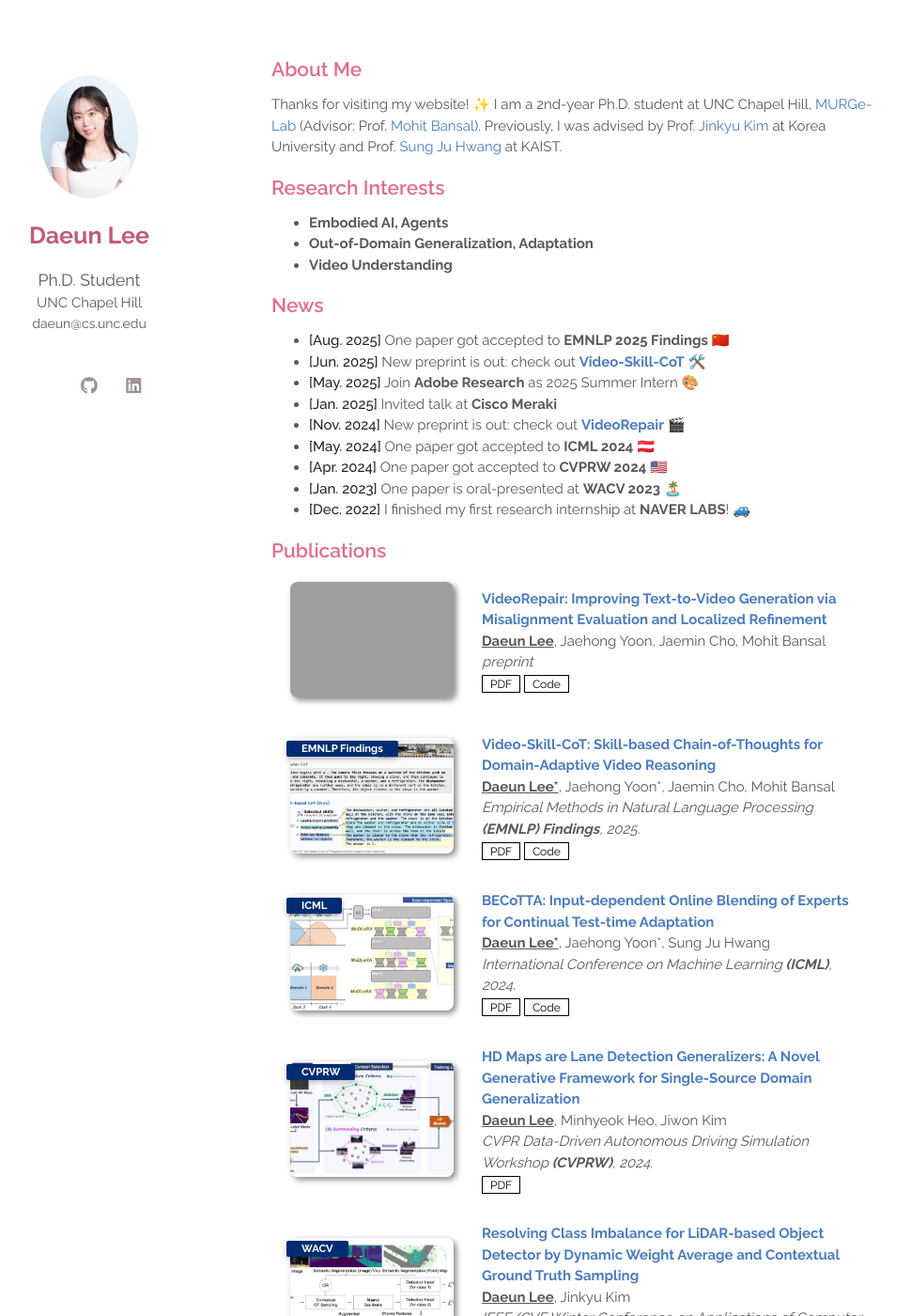
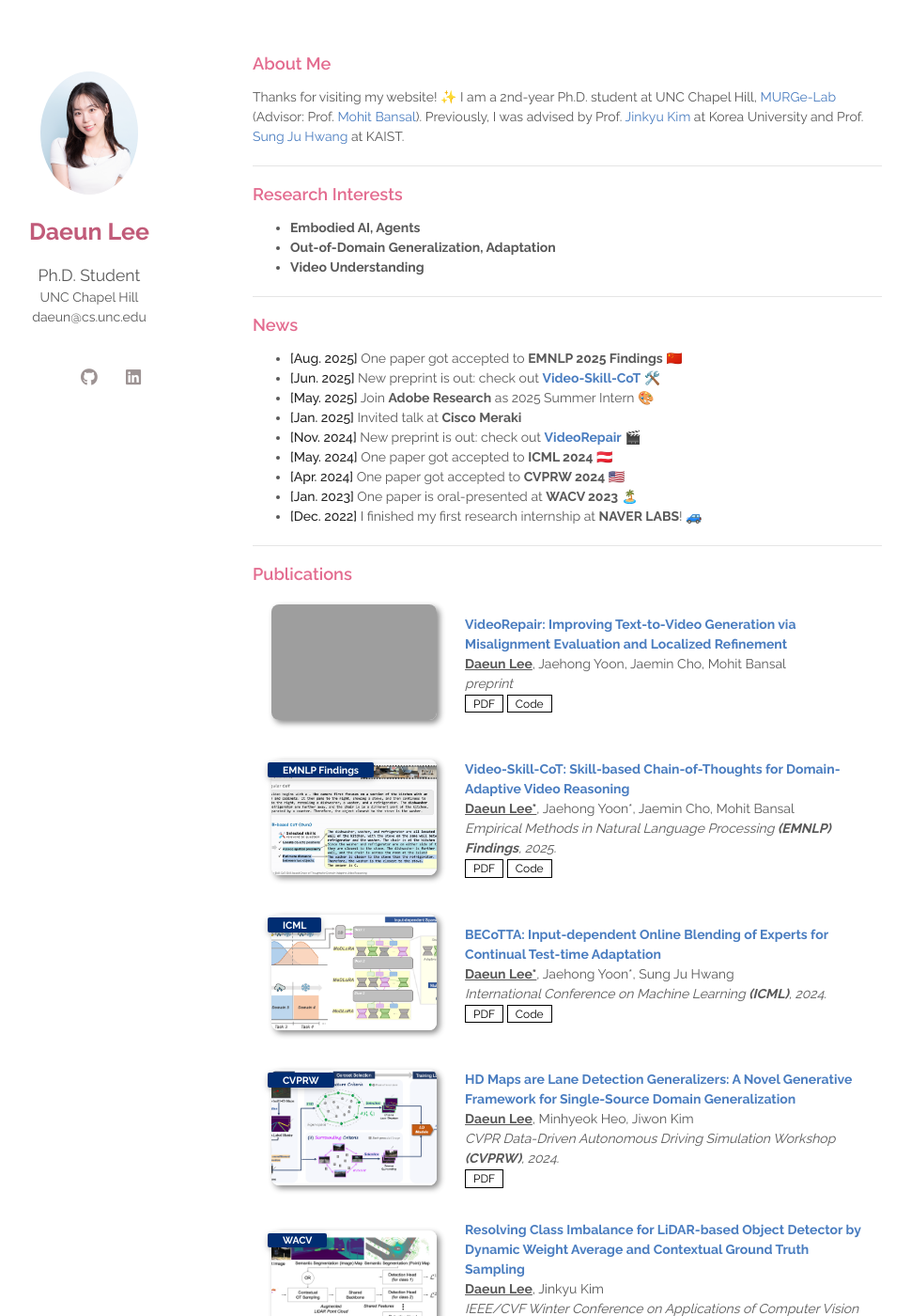
Before and after one commit to daeunni/daeunni.github.io, a Jekyll site: the page built from index.md, in a window 1280 px wide and 1400 px high. Shown: the whole window at 94% size, without its empty margins (181-1151 px from the left). Built offline with Jekyll 4.4.1, drawn with Linux system fonts in a browser that asks for light colours; a style sheet for code colours, icons or effects is not loaded; some of the changed text lies outside the part shown; grey boxes are pictures that could not be loaded.

Commit message:
font size

```diff
--- a/_includes/services.md
+++ b/_includes/services.md
@@ -1,3 +1,5 @@
+---
+
 ## Services
 
 - **Conference Reviewer:**
--- a/_sass/minimal-light.scss
+++ b/_sass/minimal-light.scss
@@ -160,7 +160,7 @@ papertitle {
 body {
   font-family: 'Raleway', sans-serif;
   font-weight: 400;
-  font-size: 15px;
+  font-size: 14px;
 }
 
 @media (prefers-color-scheme: dark) {
@@ -227,14 +227,14 @@ h2 {
   font-weight: 600;
   color:#e36b8f;
   margin:2px 0px 15px;
-  font-size: 140%;
+  font-size: 130%;
 }
 
 h3, h4, h5, h6 {
   font-family: 'Raleway', sans-serif;
   font-weight: 500;
   color:#e36b8f;
-  margin:0 0 18px;
+  margin:0 0 16px;
 }
 
 @media (prefers-color-scheme: dark) {
@@ -363,7 +363,7 @@ header ul a strong {
 }
 
 section {
-  width:650px;
+  width:670px;
   float:right;
   padding-top:4.0em;
   padding-bottom:50px;
--- a/index.md
+++ b/index.md
@@ -7,11 +7,15 @@ Thanks for visiting my website! ✨
 I am a 2nd-year Ph.D. student at UNC Chapel Hill, [MURGe-Lab](https://murgelab.cs.unc.edu/) (Advisor: Prof. [Mohit Bansal](https://www.cs.unc.edu/~mbansal/)).
 Previously, I was advised by Prof. [Jinkyu Kim](https://visionai.korea.ac.kr/) at Korea University and Prof. [Sung Ju Hwang](http://www.sungjuhwang.com/) at KAIST.
 
+---
+
 ## Research Interests
 
 - <b>Embodied AI, Agents</b>
 - <b>Out-of-Domain Generalization, Adaptation</b>
 - <b>Video Understanding</b>
+
+---
 
 ## News
 
@@ -26,6 +30,8 @@ Previously, I was advised by Prof. [Jinkyu Kim](https://visionai.korea.ac.kr/) a
 - **[Jan. 2023]** One paper is oral-presented at <b>WACV 2023</b> 🏝️
 - **[Dec. 2022]** I finished my first research internship at <b>NAVER LABS</b>! 🚙
 
+---
+
 {% include_relative _includes/publications.md %}
 
 {% include_relative _includes/services.md %}
```
Also changed, not shown: _includes/ack.md (+4 -1 lines).
